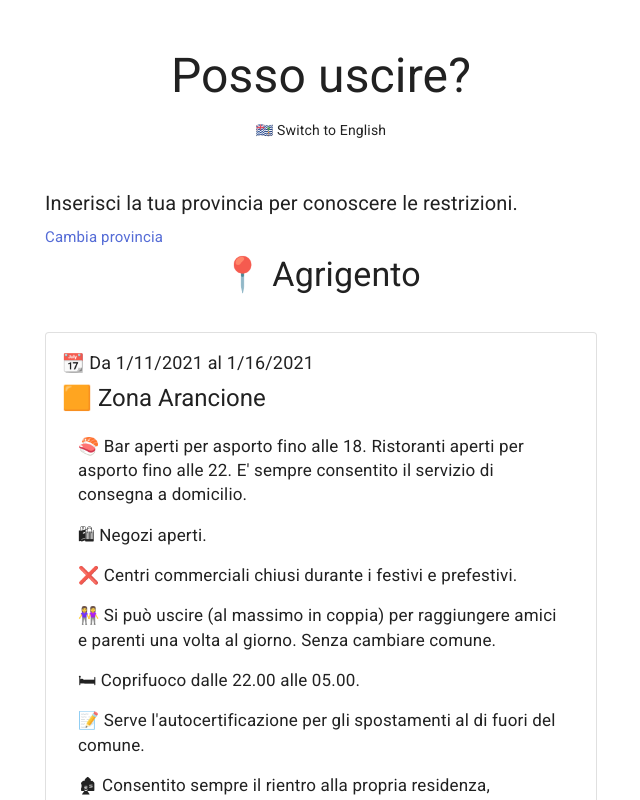
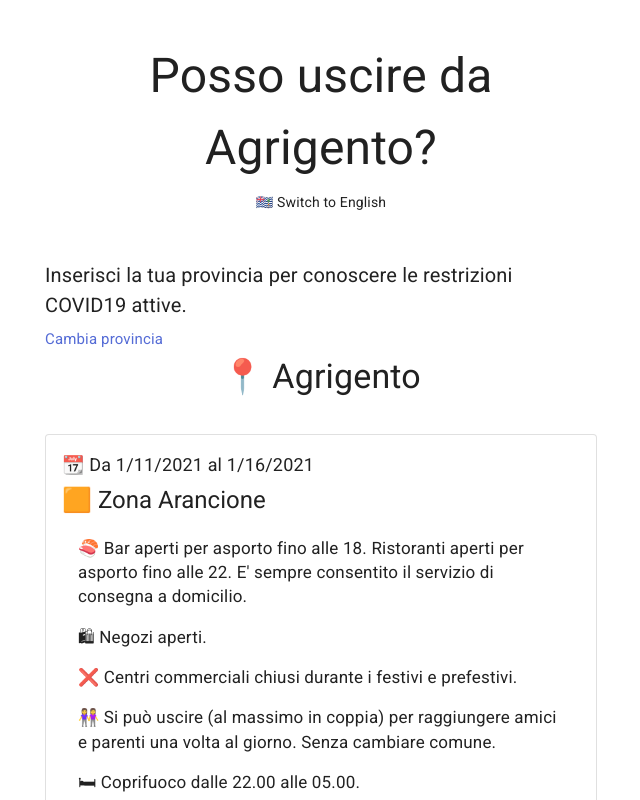
Before and after one commit to aguglie/posso-uscire, a Next.js app: page /Agrigento in a window 1280 px wide. Shown: the top 800 px of the page, without its empty margins (319-959 px from the left). Built offline with nearby package versions, Linux system fonts and the light colour scheme.

Commit message:
refactor: SEO

```diff
--- a/components/Header.tsx
+++ b/components/Header.tsx
@@ -1,6 +1,7 @@
 import React from "react";
 import { makeStyles, Box, Typography } from "@material-ui/core";
 import { useLanguage } from "./LanguageProvider";
+import PropTypes from "prop-types";
 
 export const useStyles = makeStyles((theme) => ({
   subTitle: {
@@ -17,15 +18,24 @@ const i18n = {
     it: "Posso uscire?",
     en: "Can I get out?",
   },
+  MAY_I_EXIT_FROM: {
+    it: "Posso uscire da ",
+    en: "Can I get out from ",
+  },
   INSERT_CITY: {
-    it: "Inserisci la tua provincia per conoscere le restrizioni.",
-    en: "Enter your city to know the restrictions.",
+    it:
+      "Inserisci la tua provincia per conoscere le restrizioni COVID19 attive.",
+    en: "Enter your city to know the COVID19 restrictions.",
   },
 };
 
-export default function Header() {
+export default function Header({ province }) {
   const classes = useStyles();
   const [language, setLanguage] = useLanguage();
+
+  const title = province
+    ? i18n.MAY_I_EXIT_FROM[language] + province.nome + "?"
+    : i18n.MAY_I_EXIT[language];
 
   return (
     <>
@@ -36,7 +46,7 @@ export default function Header() {
           fontFamily="Roboto"
           m={1}
         >
-          {i18n.MAY_I_EXIT[language]}
+          {title}
         </Box>
       </Typography>
 
@@ -59,3 +69,6 @@ export default function Header() {
     </>
   );
 }
+Header.propTypes = {
+  province: PropTypes.any,
+};
--- a/components/Layout.tsx
+++ b/components/Layout.tsx
@@ -18,18 +18,11 @@ export const useStyles = makeStyles((theme) => ({
 }));
 
 export default function Layout({ children, buildTime }) {
-  const classes = useStyles();
   return (
-    <ThemeProvider theme={theme}>
-      <CssBaseline />
-      <LanguageProvider>
-        <Container maxWidth="sm" className={classes.container}>
-          <Header />
-          {children}
-          <Footer buildTime={buildTime} />
-        </Container>
-      </LanguageProvider>
-    </ThemeProvider>
+    <>
+      {children}
+      <Footer buildTime={buildTime} />
+    </>
   );
 }
 Layout.propTypes = {
--- a/pages/_app.tsx
+++ b/pages/_app.tsx
@@ -1,8 +1,22 @@
 import { AppProps } from "next/app";
 import Head from "next/head";
 import React from "react";
+import { LanguageProvider } from "../components/LanguageProvider";
+import { Container, CssBaseline, ThemeProvider } from "@material-ui/core";
+import theme from "../components/theme";
+import { useStyles } from "../components/Layout";
+import Header from "../components/Header";
+
+function makeTitle(province) {
+  if (!province) {
+    return "Posso uscire di casa?";
+  }
+  return "Posso uscire da " + province.nome + "?";
+}
 
 function App({ Component, pageProps }: AppProps) {
+  const classes = useStyles();
+  const pageTitle = makeTitle(pageProps?.province);
   return (
     <>
       <Head>
@@ -27,14 +41,22 @@ function App({ Component, pageProps }: AppProps) {
 
         <link rel="manifest" href="/manifest.json" />
 
-        <title>Posso uscire di casa?</title>
+        <title>{pageTitle}</title>
         <link
           rel="stylesheet"
           href="https://fonts.googleapis.com/css?family=Roboto:300,400,500,700&display=swap"
         />
       </Head>
       <main>
-        <Component {...pageProps} />
+        <ThemeProvider theme={theme}>
+          <CssBaseline />
+          <LanguageProvider>
+            <Container maxWidth="sm" className={classes.container}>
+              <Header province={pageProps.province} />
+              <Component {...pageProps} />
+            </Container>
+          </LanguageProvider>
+        </ThemeProvider>
       </main>
     </>
   );
```
